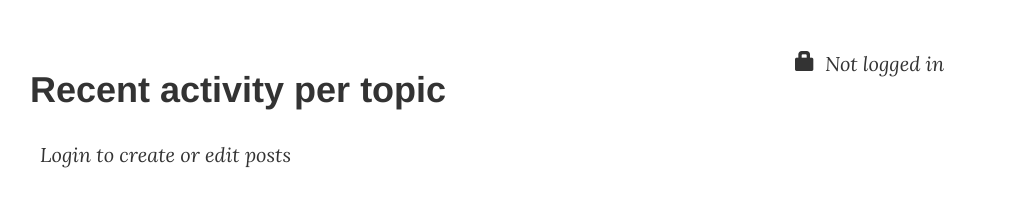
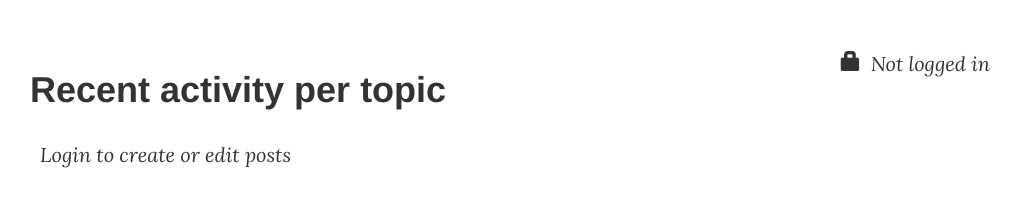
Before and after one commit to julietvangent/travelation, a Django app: page / in a window 1280 px wide. Shown: the part 448-648 px from the top of the page, without its empty margins (235-1256 px from the left). Run offline with Django 3.2, Linux system fonts and the light colour scheme; data that the repository does not hold is empty; some libraries are stand-ins or nearby versions; some web fonts are replaced.

Commit message:
login float

```diff
--- a/forum/static/css/forum.css
+++ b/forum/static/css/forum.css
@@ -16,9 +16,9 @@
 }
 
 .login-div {
-  /*background-color: #938492;*/
   text-align: right;
-  display: inline-flex;;
+  display: inline-flex;
+  float: right;
 }
 
 .login-text {
```
